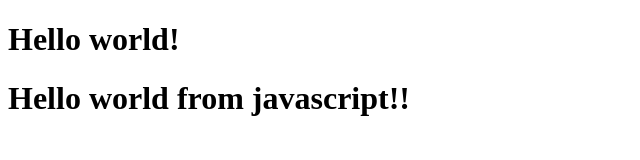
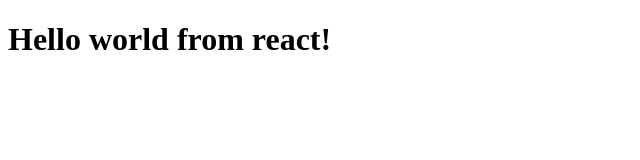
Before and after one commit to bijaylaxmibehera/namaste_react, a plain HTML site: page index.html in a window 1280 px wide. Shown: the whole page, without its empty margins (0-640 px from the left). Drawn offline with nearby package versions, Linux system fonts and the light colour scheme.

Commit message:
feat: first program in react

```diff
--- a/index.html
+++ b/index.html
@@ -6,15 +6,20 @@
     <title>Namaste React</title>
   </head>
   <body>
-    <div id="root">
-        <h1>Hello world!</h1>
-    </div>
+    <div id="root"></div>
+    <script
+      crossorigin
+      src="https://unpkg.com/react@18/umd/react.development.js"
+    ></script>
+    <script
+      crossorigin
+      src="https://unpkg.com/react-dom@18/umd/react-dom.development.js"
+    ></script>
     <script>
-      const heading = document.createElement("h1");
-      heading.innerHTML = "Hello world from javascript!!";
+      const heading=React.createElement("h1",{},"Hello world from react!");
+      const root= ReactDOM.createRoot(document.getElementById("root"));
 
-      const root = document.getElementById("root");
-      root.appendChild(heading);
+      root.render(heading);
     </script>
   </body>
 </html>
```
